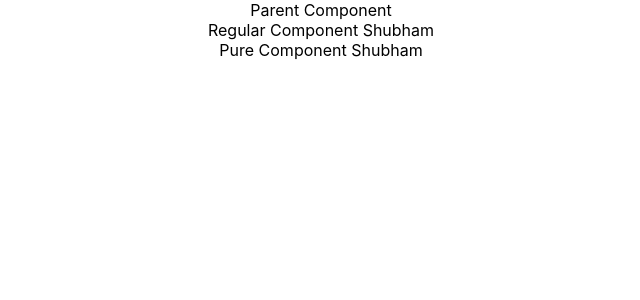
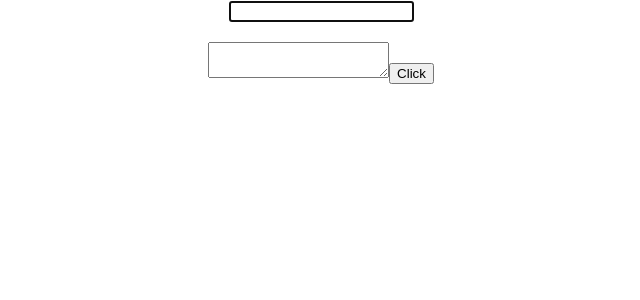
Before and after one commit to ShubhamCoder007/reactJs, a React (Create React App) app: page / in a window 1280 px wide. Shown: the top 300 px of the page, without its empty margins (319-959 px from the left). Built offline with nearby package versions, Linux system fonts and the light colour scheme.

Commit message:
refs focus

```diff
--- a/src/App.js
+++ b/src/App.js
@@ -21,6 +21,7 @@
 import FragmentDemo from './components/FragmentDemo'
 import Table from './components/Table'
 import ParentComp from './components/ParentComp';
+import RefsDemo from './components/RefsDemo';
 
 function App() {
   return (
@@ -66,7 +67,9 @@
 
      {/* <Table/> */}
 
-     <ParentComp/>
+     {/* <ParentComp/> */}
+
+     <RefsDemo/>
 
     </div>
   );
--- /dev/null
+++ b/src/components/RefsDemo.js
@@ -0,0 +1,41 @@
+import React, { Component } from 'react'
+
+class RefsDemo extends Component{
+
+    constructor(props){
+        super(props)
+        this.inputRef = React.createRef()
+        this.tref = React.createRef()
+
+        this.state = {
+            ta: ''
+        }
+    }
+
+    componentDidMount(){
+        console.log(this.inputRef)
+        this.inputRef.current.focus()
+    }
+
+    clickHandler = () => {
+        alert(`hi ${this.inputRef.current.value} ta: ${this.tref.current.value}`)
+    }
+
+    changeTa = (event) => {
+        this.setState ({
+            ta: event.target.value
+        })
+    }
+
+    render(){
+        return (
+            <div>
+                <input type="text" ref={this.inputRef}/><br/><br/>
+                <textarea type="text" value={this.state.ta} onChange={this.changeTa} ref={this.tref}/>
+                <button onClick={this.clickHandler}>Click</button>
+            </div>
+        )
+    }
+}
+
+export default RefsDemo
```
